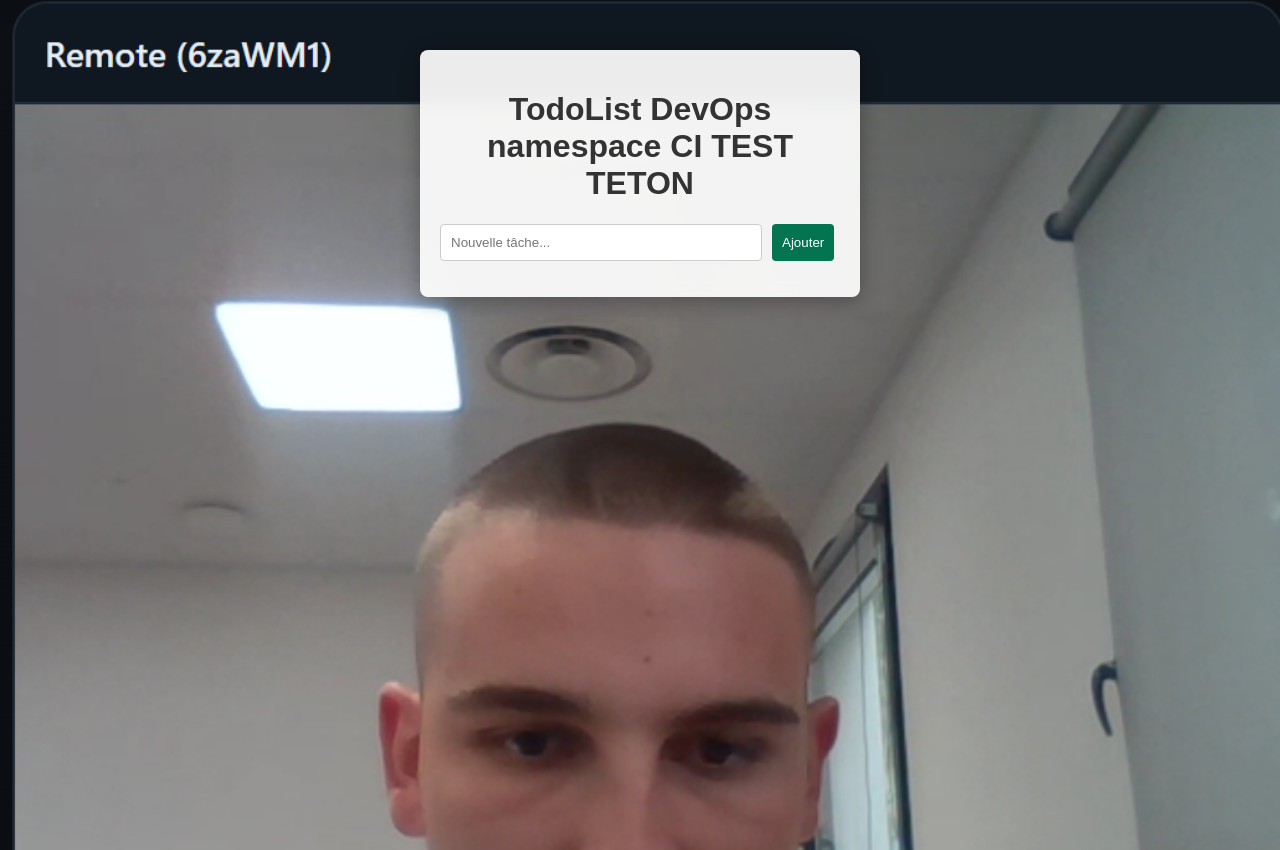
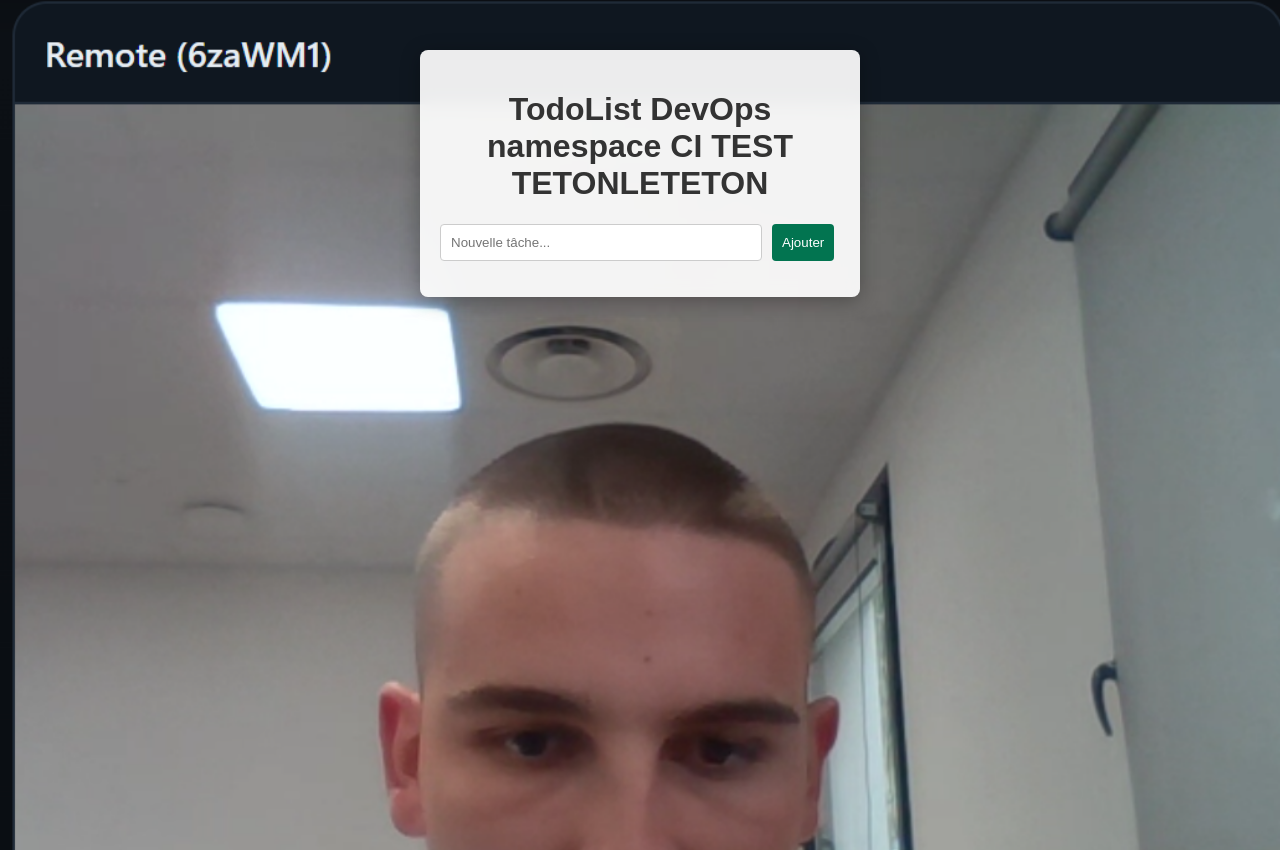
Before and after one commit to Mart1n-S/devOps_TodoList, a website: page public/index.html in a window 1280 px wide. Drawn offline with Linux system fonts and the light colour scheme; no server answers.

Commit message:
Désolé

```diff
--- a/public/index.html
+++ b/public/index.html
@@ -72,7 +72,7 @@
 
 <body>
     <div class="container">
-        <h1>TodoList DevOps namespace CI TEST TETON</h1>
+        <h1>TodoList DevOps namespace CI TEST TETONLETETON</h1>
         <div style="display: flex; gap: 10px;">
             <input type="text" id="taskInput" placeholder="Nouvelle tâche...">
             <button id="addBtn">Ajouter</button>
```
